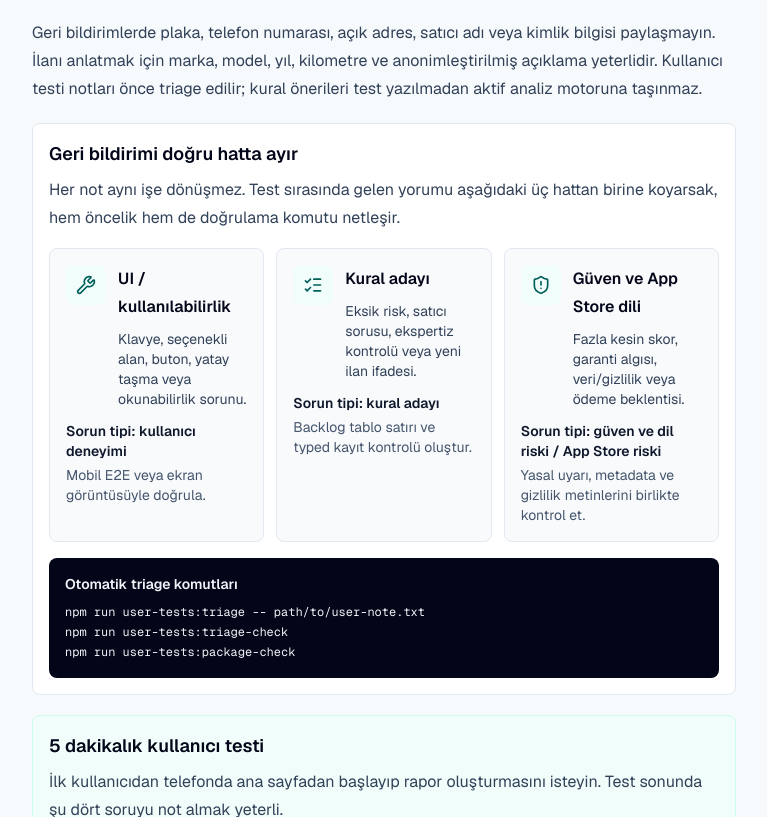
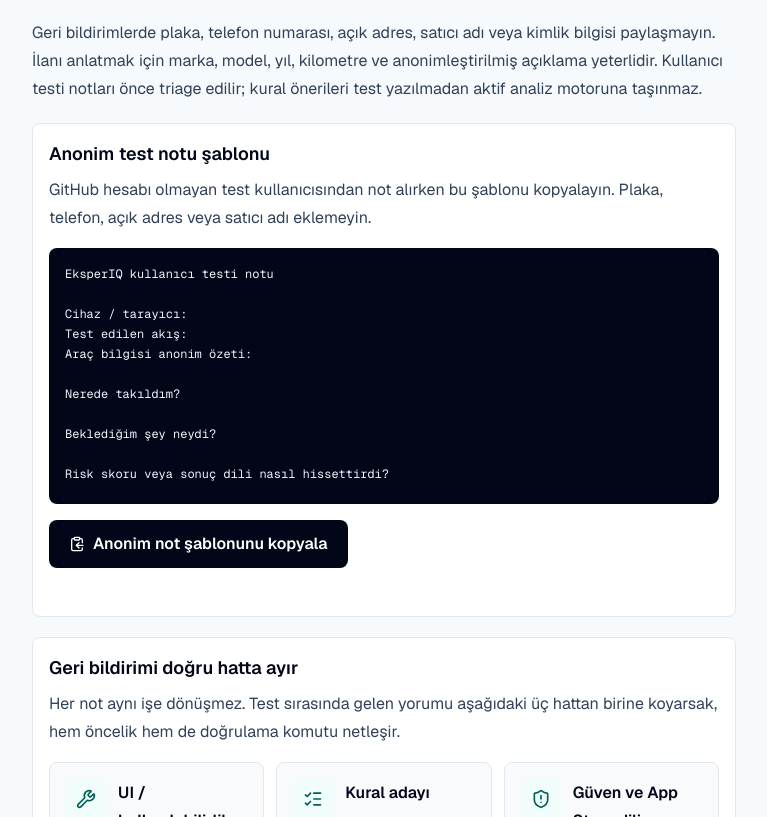
Before and after one commit to akifyapayzeka/eksperiq, a Next.js app: page /geri-bildirim in a window 1280 px wide. Shown: the part 480-1297 px from the top of the page, without its empty margins (256-1023 px from the left). Built offline with nearby package versions, Linux system fonts and the light colour scheme.

Commit message:
Add copyable user test feedback template

```diff
--- a/scripts/check-launch-readiness.mjs
+++ b/scripts/check-launch-readiness.mjs
@@ -24,6 +24,7 @@ const requiredFiles = [
   ".github/ISSUE_TEMPLATE/rule-feedback.md",
   ".github/ISSUE_TEMPLATE/user-test-feedback.md",
   "src/app/geri-bildirim/page.tsx",
+  "src/components/feedback/feedback-template-copy.tsx",
   "src/lib/feedback/rule-candidates.ts",
   "scripts/check-live-site.mjs",
   "scripts/check-hostinger-package.ps1",
@@ -128,7 +129,11 @@ const requiredTextChecks = [
   },
   {
     file: "src/app/geri-bildirim/page.tsx",
-    snippets: ["Geri bildirimi doğru hatta ayır", "Kural adayı", "npm run user-tests:triage"],
+    snippets: ["FeedbackTemplateCopy", "Geri bildirimi doğru hatta ayır", "Kural adayı", "npm run user-tests:triage"],
+  },
+  {
+    file: "src/components/feedback/feedback-template-copy.tsx",
+    snippets: ["Anonim test notu şablonu", "Kişisel veri eklemedim: Evet", "navigator.clipboard.writeText"],
   },
 ];
 
--- a/src/app/geri-bildirim/page.tsx
+++ b/src/app/geri-bildirim/page.tsx
@@ -1,4 +1,5 @@
 import { CheckCircle2, ExternalLink, ListChecks, ShieldAlert, Wrench } from "lucide-react";
+import { FeedbackTemplateCopy } from "@/components/feedback/feedback-template-copy";
 import { InfoPage } from "@/components/layout/info-page";
 import { appConfig } from "@/lib/constants/app";
 
@@ -63,6 +64,7 @@ export default function FeedbackPage() {
         anlatmak için marka, model, yıl, kilometre ve anonimleştirilmiş açıklama yeterlidir. Kullanıcı testi notları
         önce triage edilir; kural önerileri test yazılmadan aktif analiz motoruna taşınmaz.
       </p>
+      <FeedbackTemplateCopy />
       <div className="rounded-lg border border-slate-200 bg-white p-4">
         <h2 className="text-lg font-semibold text-slate-950">Geri bildirimi doğru hatta ayır</h2>
         <p className="mt-2 text-slate-700">
--- /dev/null
+++ b/src/components/feedback/feedback-template-copy.tsx
@@ -0,0 +1,58 @@
+"use client";
+
+import { useState } from "react";
+import { ClipboardCopy } from "lucide-react";
+
+const feedbackTemplate = `EksperIQ kullanıcı testi notu
+
+Cihaz / tarayıcı:
+Test edilen akış:
+Araç bilgisi anonim özeti:
+
+Nerede takıldım?
+
+Beklediğim şey neydi?
+
+Risk skoru veya sonuç dili nasıl hissettirdi?
+
+Eksik gördüğüm satıcı sorusu / ekspertiz kontrolü:
+
+Kişisel veri eklemedim: Evet`;
+
+export function FeedbackTemplateCopy() {
+  const [status, setStatus] = useState<"idle" | "copied" | "failed">("idle");
+
+  async function copyTemplate() {
+    try {
+      await navigator.clipboard.writeText(feedbackTemplate);
+      setStatus("copied");
+    } catch {
+      setStatus("failed");
+    }
+  }
+
+  return (
+    <div className="rounded-lg border border-slate-200 bg-white p-4">
+      <h2 className="text-lg font-semibold text-slate-950">Anonim test notu şablonu</h2>
+      <p className="mt-2 text-slate-700">
+        GitHub hesabı olmayan test kullanıcısından not alırken bu şablonu kopyalayın. Plaka, telefon, açık adres veya
+        satıcı adı eklemeyin.
+      </p>
+      <pre className="mt-4 max-h-64 overflow-auto rounded-lg bg-slate-950 p-4 text-xs leading-5 whitespace-pre-wrap text-slate-100">
+        {feedbackTemplate}
+      </pre>
+      <button
+        type="button"
+        onClick={copyTemplate}
+        className="mt-4 inline-flex min-h-12 w-full items-center justify-center gap-2 rounded-lg bg-slate-950 px-5 font-semibold text-white hover:bg-slate-800 sm:w-auto"
+      >
+        <ClipboardCopy aria-hidden="true" className="h-4 w-4" />
+        Anonim not şablonunu kopyala
+      </button>
+      <p className="mt-3 min-h-5 text-sm text-slate-600" role="status">
+        {status === "copied" ? "Anonim test notu şablonu panoya kopyalandı." : null}
+        {status === "failed" ? "Kopyalama tarayıcı tarafından engellendi. Şablonu elle seçebilirsiniz." : null}
+      </p>
+    </div>
+  );
+}
```
Also changed, not shown: 1 other file (tests, documents, lock files or other folders).
